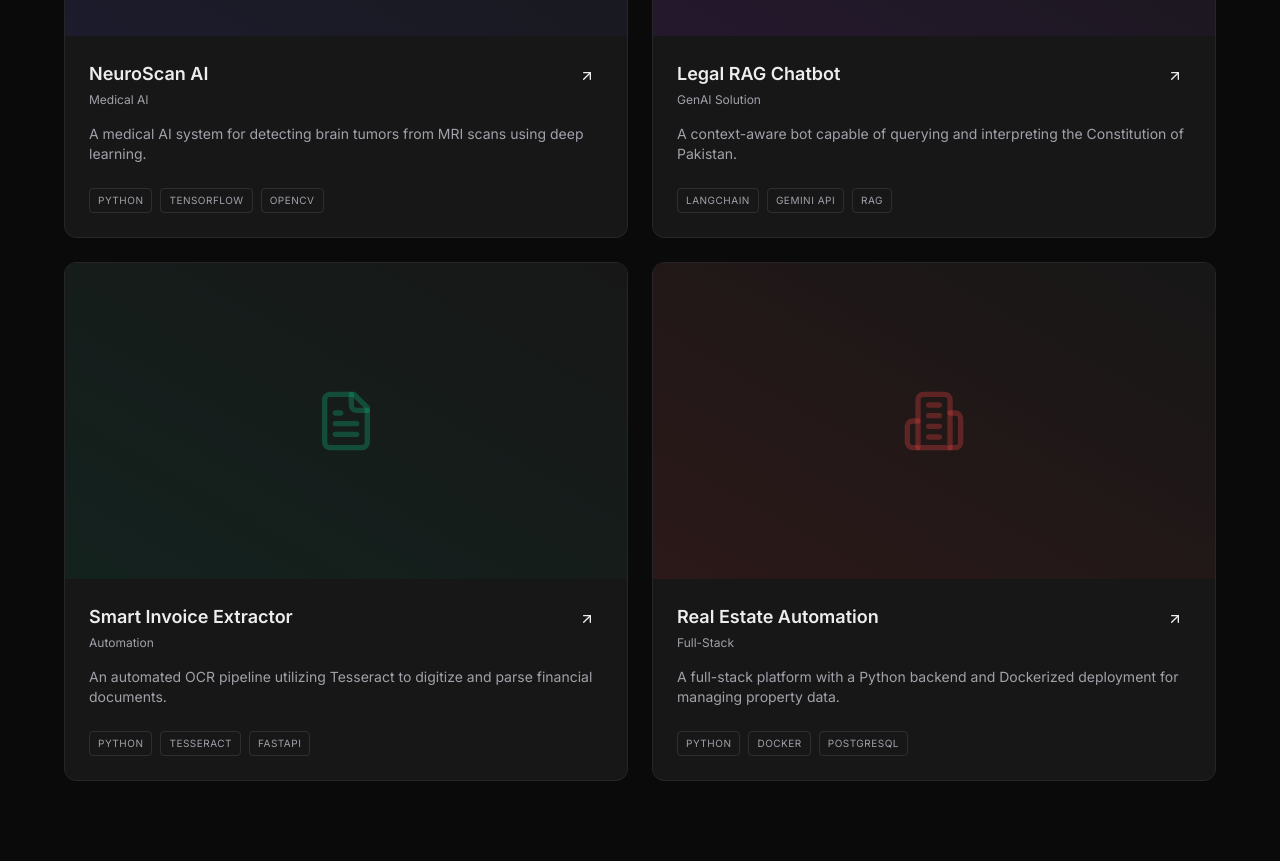
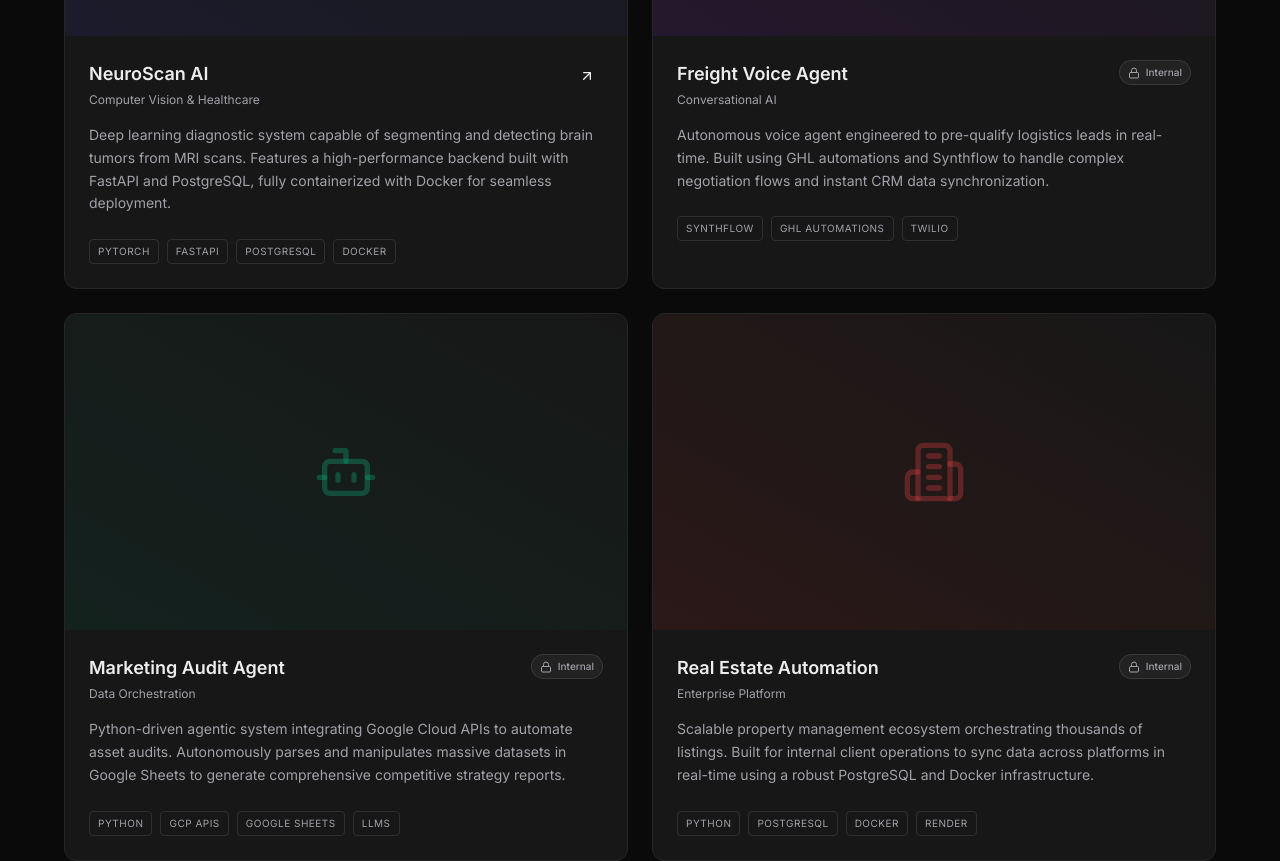
Before and after one commit to muhammadhananbaloch/portfolio-website, a React (Vite) app: page / in a window 1280 px wide. Shown: the part 2540-3401 px from the top of the page. Built offline with nearby package versions, Linux system fonts and the light colour scheme; the HTML template or start-up script is replaced by a standard one.

Commit message:
content(projects): update project tech stacks and detailed descriptions for accuracy

```diff
--- a/src/components/Projects.tsx
+++ b/src/components/Projects.tsx
@@ -1,4 +1,4 @@
-import { ArrowUpRight, Brain, Scale, FileText, Building2 } from "lucide-react";
+import { ArrowUpRight, Brain, Mic, Bot, Building2, Lock } from "lucide-react";
 import { motion } from "framer-motion";
 
 const fadeUp = {
@@ -9,43 +9,51 @@ const fadeUp = {
 const projects = [
   {
     title: "NeuroScan AI",
-    subtitle: "Medical AI",
-    description: "A medical AI system for detecting brain tumors from MRI scans using deep learning.",
-    tags: ["Python", "TensorFlow", "OpenCV"],
+    subtitle: "Computer Vision & Healthcare",
+    description: "Deep learning diagnostic system capable of segmenting and detecting brain tumors from MRI scans. Features a high-performance backend built with FastAPI and PostgreSQL, fully containerized with Docker for seamless deployment.",
+    tags: ["Pytorch", "FastAPI", "PostgreSQL", "Docker"],
     icon: Brain,
     gradient: "from-indigo-900/20 to-neutral-900",
     iconColor: "text-indigo-500/30",
     hoverColor: "group-hover:text-indigo-300",
+    link: "https://brain-tumor-web-smiu.vercel.app/",
+    isConfidential: false,
   },
   {
-    title: "Legal RAG Chatbot",
-    subtitle: "GenAI Solution",
-    description: "A context-aware bot capable of querying and interpreting the Constitution of Pakistan.",
-    tags: ["LangChain", "Gemini API", "RAG"],
-    icon: Scale,
+    title: "Freight Voice Agent",
+    subtitle: "Conversational AI",
+    description: "Autonomous voice agent engineered to pre-qualify logistics leads in real-time. Built using GHL automations and Synthflow to handle complex negotiation flows and instant CRM data synchronization.",
+    tags: ["Synthflow", "GHL Automations", "Twilio"],
+    icon: Mic,
     gradient: "from-purple-900/20 to-neutral-900",
     iconColor: "text-purple-500/30",
     hoverColor: "group-hover:text-purple-300",
+    link: "#",
+    isConfidential: true,
   },
   {
-    title: "Smart Invoice Extractor",
-    subtitle: "Automation",
-    description: "An automated OCR pipeline utilizing Tesseract to digitize and parse financial documents.",
-    tags: ["Python", "Tesseract", "FastAPI"],
-    icon: FileText,
+    title: "Marketing Audit Agent",
+    subtitle: "Data Orchestration",
+    description: "Python-driven agentic system integrating Google Cloud APIs to automate asset audits. Autonomously parses and manipulates massive datasets in Google Sheets to generate comprehensive competitive strategy reports.",
+    tags: ["Python", "GCP APIs", "Google Sheets", "LLMs"],
+    icon: Bot,
     gradient: "from-emerald-900/20 to-neutral-900",
     iconColor: "text-emerald-500/30",
     hoverColor: "group-hover:text-emerald-300",
+    link: "#",
+    isConfidential: true,
   },
   {
     title: "Real Estate Automation",
-    subtitle: "Full-Stack",
-    description: "A full-stack platform with a Python backend and Dockerized deployment for managing property data.",
-    tags: ["Python", "Docker", "PostgreSQL"],
+    subtitle: "Enterprise Platform",
+    description: "Scalable property management ecosystem orchestrating thousands of listings. Built for internal client operations to sync data across platforms in real-time using a robust PostgreSQL and Docker infrastructure.",
+    tags: ["Python", "PostgreSQL", "Docker", "Render"],
     icon: Building2,
     gradient: "from-red-900/20 to-neutral-900",
     iconColor: "text-red-500/30",
     hoverColor: "group-hover:text-red-300",
+    link: "#",
+    isConfidential: true,
   },
 ];
 
@@ -62,10 +70,10 @@ const Projects = () => {
         >
           <div className="space-y-2">
             <h2 className="text-3xl md:text-4xl font-semibold text-foreground tracking-tight">Featured Projects</h2>
-            <p className="text-muted-foreground">Selected works blending AI with real-world automation.</p>
+            <p className="text-muted-foreground">Selected works blending AI with real-world utility.</p>
           </div>
           <div className="flex flex-wrap gap-2">
-            {["All", "AI/ML", "Automation", "Full-Stack"].map((filter, i) => (
+            {["All", "AI/ML", "Agents", "Infrastructure"].map((filter, i) => (
               <button
                 key={filter}
                 className={`px-3 py-1.5 text-xs font-medium rounded-full transition-colors ${
@@ -93,7 +101,6 @@ const Projects = () => {
                 variants={fadeUp}
                 className="group relative rounded-xl bg-surface border border-border overflow-hidden hover:border-neutral-600 transition-colors"
               >
-                {/* Abstract gradient background */}
                 <div className="aspect-video bg-neutral-900 relative overflow-hidden">
                   <div className={`absolute inset-0 bg-gradient-to-tr ${project.gradient} group-hover:scale-105 transition-transform duration-500`} />
                   <div className="absolute inset-0 flex items-center justify-center">
@@ -109,12 +116,30 @@ const Projects = () => {
                       </h3>
                       <p className="text-xs text-muted-foreground">{project.subtitle}</p>
                     </div>
-                    <a href="#" className="p-2 rounded-full hover:bg-white/10 text-foreground">
-                      <ArrowUpRight size={16} />
-                    </a>
+
+                    {project.isConfidential ? (
+                      <div className="flex items-center gap-1.5 px-2 py-1 rounded-full bg-white/5 border border-white/10" title="This project was built for a client and cannot be shared publicly.">
+                        <Lock size={12} className="text-muted-foreground" />
+                        <span className="text-[10px] font-medium text-muted-foreground">Internal</span>
+                      </div>
+                    ) : (
+                      <a
+                        href={project.link}
+                        target="_blank"
+                        rel="noopener noreferrer"
+                        className="p-2 rounded-full hover:bg-white/10 text-foreground transition-colors"
+                        aria-label={`View ${project.title}`}
+                      >
+                        <ArrowUpRight size={16} />
+                      </a>
+                    )}
                   </div>
-                  <p className="text-sm text-muted-foreground line-clamp-2">{project.description}</p>
-                  <div className="flex gap-2 pt-2">
+
+                  <p className="text-sm text-muted-foreground leading-relaxed">
+                    {project.description}
+                  </p>
+
+                  <div className="flex flex-wrap gap-2 pt-2">
                     {project.tags.map((tag) => (
                       <span key={tag} className="px-2 py-1 text-[10px] uppercase tracking-wider rounded border border-white/10 text-muted-foreground">
                         {tag}
```
